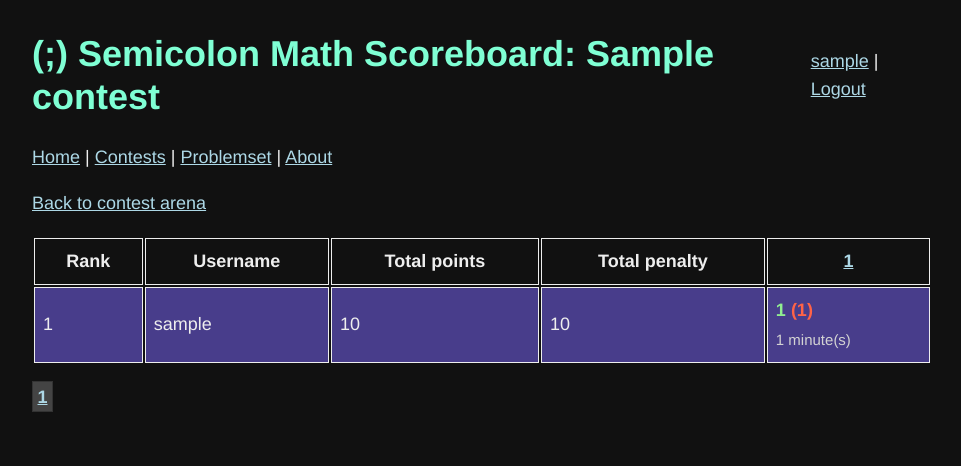
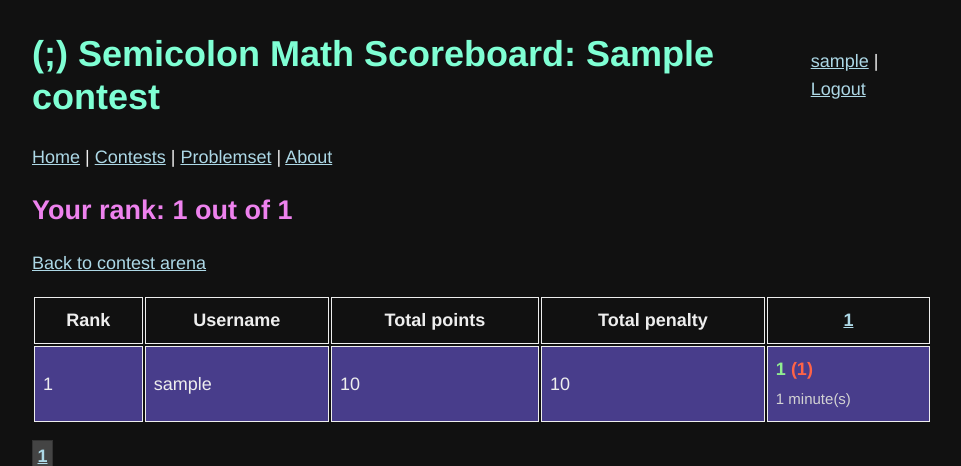
Before and after one commit to bkf2020/semicolon, a Django app: page /contests/1/scoreboard/ in a window 1280 px wide. Shown: the top 466 px of the page, without its empty margins (158-1119 px from the left). Run offline with Django 4.2, Linux system fonts and the light colour scheme; a user stored in the database is signed in; tables that the repository leaves empty hold one stand-in row (values such as "Sample post"); parts of the project's set-up code (start-up, migrations or seed data) failed here and were passed over.

Commit message:
Show the user's rank (if they participated in a contest) on the top of a scoreboard

```diff
--- a/contests/templates/contests/scoreboard.html
+++ b/contests/templates/contests/scoreboard.html
@@ -35,6 +35,11 @@
 				</div>
 			{% endfor %}
 		{% endif %}
+
+		{% if current_user_rank != 0 %}
+			<h2>Your rank: {{ current_user_rank }} out of {{ total_num_ranks }}</h2>
+		{% endif %}
+
 		<p><a href="{% url 'contests-arena' contest.id %}">Back to contest arena</a></p>
 		<table>
 		<tbody>
--- a/contests/views.py
+++ b/contests/views.py
@@ -246,6 +246,8 @@ def scoreboard(request, index):
     first = True
     prev_score = 0
     prev_penalty = 0
+    current_user_rank = 0
+
     for user in user_registrations:
         if first:
             prev_score = user.total_points
@@ -256,6 +258,8 @@ def scoreboard(request, index):
             prev_penalty = user.total_penalty
             current_rank += 1
         user.rank = current_rank
+        if(user.user_id == request.user.id):
+            current_user_rank = current_rank
 
         possible_users = User.objects.filter(pk=user.user_id)
         if len(possible_users) > 0:
@@ -277,6 +281,8 @@ def scoreboard(request, index):
 
         user.problem_info = user_problem_info
 
+    total_num_ranks = current_rank
+
     paginator = Paginator(user_registrations, 25)
     page_number = request.GET.get('page')
     page_obj = paginator.get_page(page_number)
@@ -284,7 +290,9 @@ def scoreboard(request, index):
     context = {
         'contest': contest,
         'contest_problems': contest_problems,
-        'page_obj': page_obj
+        'page_obj': page_obj,
+        'current_user_rank': current_user_rank,
+        'total_num_ranks': total_num_ranks
     }
     return render(request, 'contests/scoreboard.html', context)
 
```
